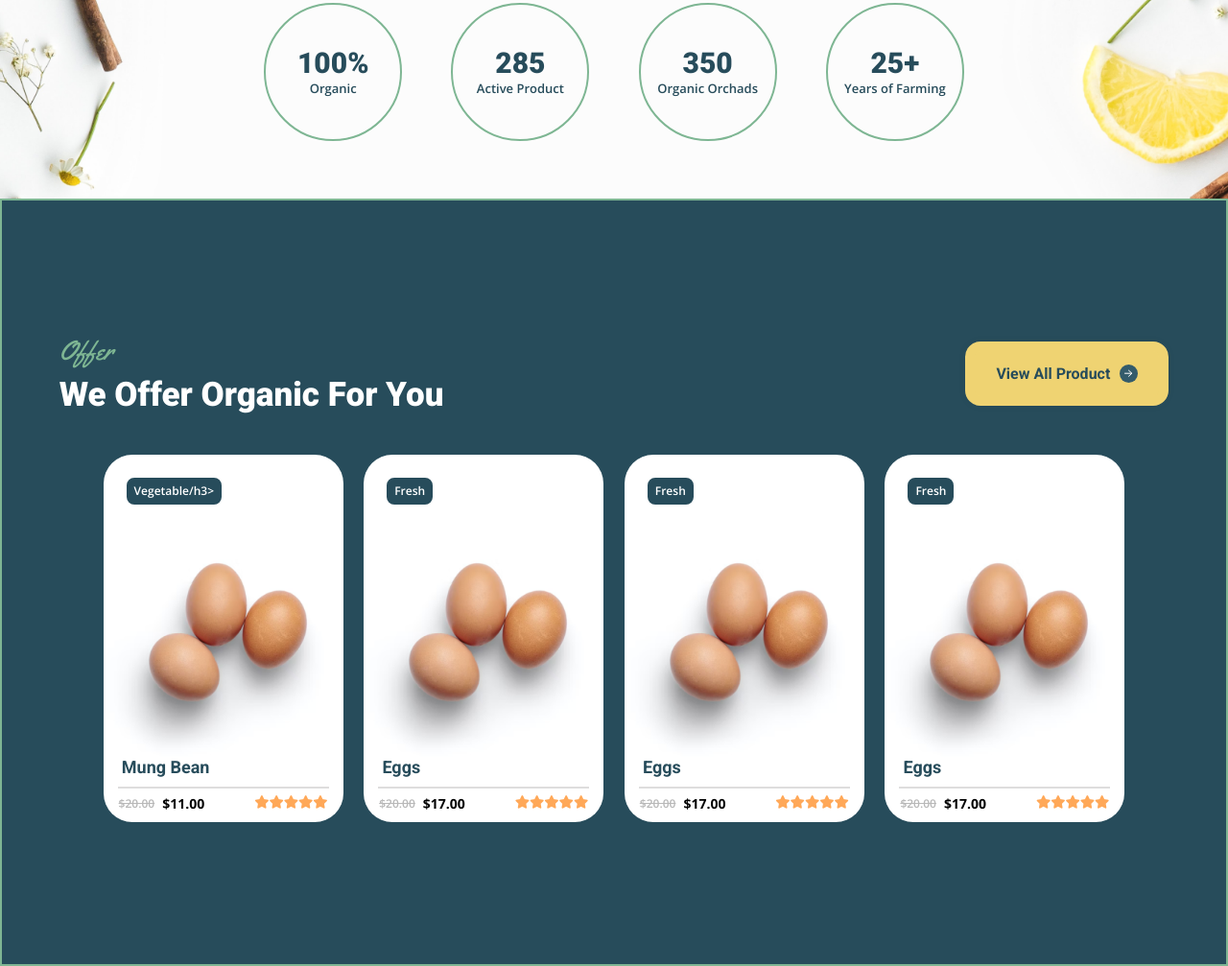
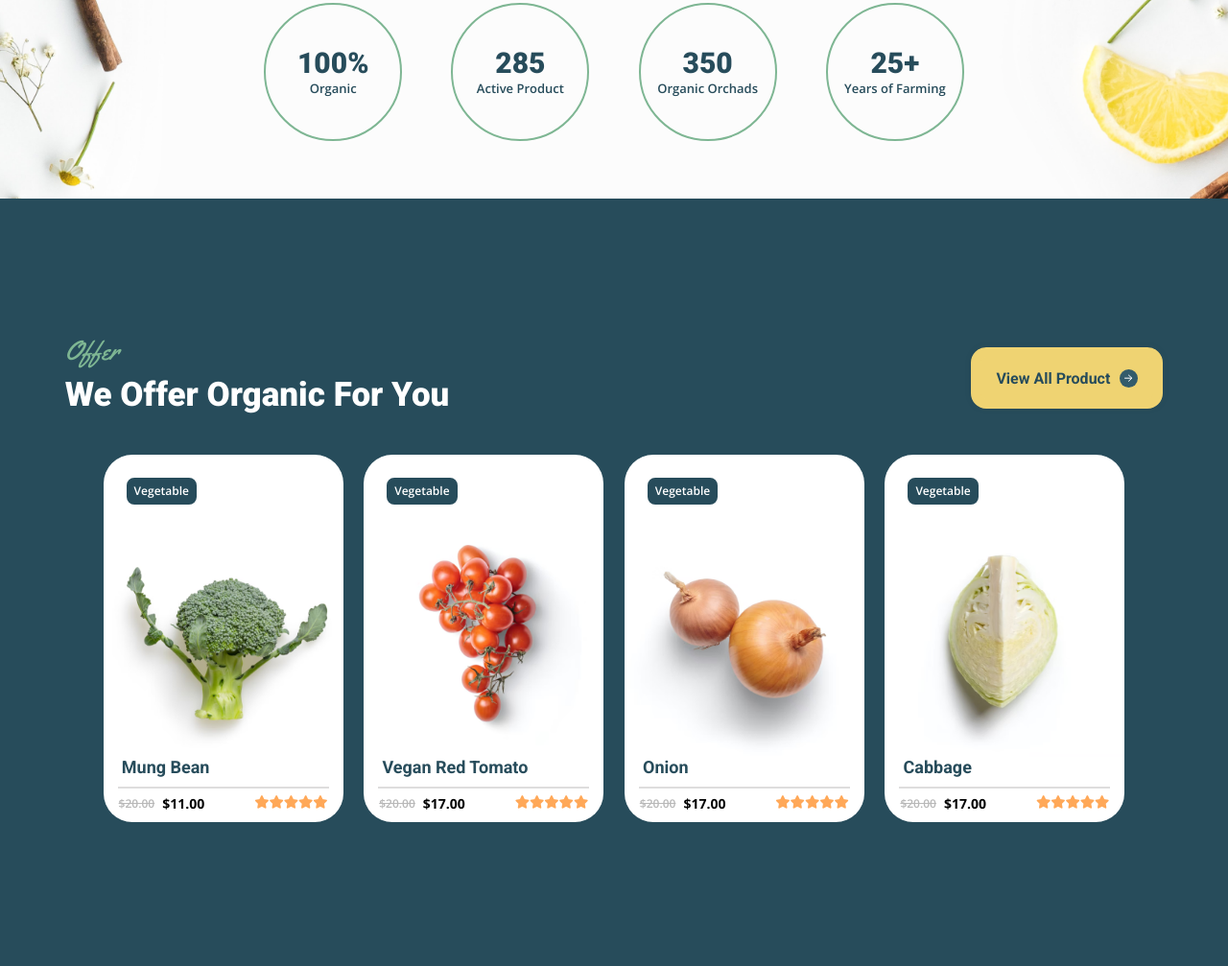
Before and after one commit to Asuka-Aozora/Organick, a website: page home.html in a window 1280 px wide. Shown: the part 4209-5216 px from the top of the page at 96% size. Drawn offline with nearby package versions, Linux system fonts and the light colour scheme.

Commit message:
finished offer done

```diff
--- a/home.html
+++ b/home.html
@@ -362,10 +362,10 @@
             <div class="item-offer">
                 <div class="item">
                     <div class="item-list">
-                        <h3>Vegetable/h3>
+                        <h3>Vegetable</h3>
                     </div>
                     <div class="item-content">
-                        <img src="product/eggs.png" alt="">
+                        <img src="offer/mung.png" alt="">
                         <h3>Mung Bean</h3>
                         <hr>
                     </div>
@@ -385,11 +385,11 @@
                 </div>
                 <div class="item">
                     <div class="item-list">
-                        <h3>Fresh</h3>
+                        <h3>Vegetable</h3>
                     </div>
                     <div class="item-content">
-                        <img src="product/eggs.png" alt="">
-                        <h3>Eggs</h3>
+                        <img src="product/tomato.png" alt="">
+                        <h3>Vegan Red Tomato</h3>
                         <hr>
                     </div>
                     <div class="item-price">
@@ -408,11 +408,13 @@
                 </div>
                 <div class="item">
                     <div class="item-list">
-                        <h3>Fresh</h3>
+                        <h3>
+                            Vegetable
+                        </h3>
                     </div>
                     <div class="item-content">
-                        <img src="product/eggs.png" alt="">
-                        <h3>Eggs</h3>
+                        <img src="offer/onion.png" alt="">
+                        <h3>Onion</h3>
                         <hr>
                     </div>
                     <div class="item-price">
@@ -431,11 +433,11 @@
                 </div>
                 <div class="item">
                     <div class="item-list">
-                        <h3>Fresh</h3>
+                        <h3>Vegetable</h3>
                     </div>
                     <div class="item-content">
-                        <img src="product/eggs.png" alt="">
-                        <h3>Eggs</h3>
+                        <img src="offer/Cabbage.png" alt="">
+                        <h3>Cabbage</h3>
                         <hr>
                     </div>
                     <div class="item-price">
--- a/style.css
+++ b/style.css
@@ -478,13 +478,13 @@ header{
 }
 
 .item:hover{
-    box-shadow: 12px 12px 12px rgba(0, 0, 0, 0.164);
+    box-shadow: 12px 12px 12px rgba(0, 0, 0, 0.360);
     cursor: pointer;
 }
 
 .item:active{
     box-shadow: #274c5b6c 0px 0px 0px 0px;
-    transform: translate(4px,4px);
+    transform: translate(6px,6px);
     transition: 100ms;
 }
 
@@ -754,7 +754,6 @@ header{
     display: flex;
     flex-direction: column;
     background-color: #274C5B;
-    border: 2px solid #7EB693;
     width: 100%;
     height: 100vh;
     justify-content: center;
@@ -794,11 +793,14 @@ header{
 .btn-offer {
     display: flex;
     align-items: center;
+    justify-content: center;
     column-gap: 10px;
+    margin-top: 10px;
     background-color: #EFD372;
     border: 10px solid #EFD372 ;
     border-radius: 16px;
-    padding: 14px 22px;
+    width: 12.5rem;
+    height: 4rem;
     box-shadow: rgb(0 0 0 / 5%)0 00 8px;
     transition: all 0.5s ease;
 }
```
Also changed, not shown: offer/brown.png.
